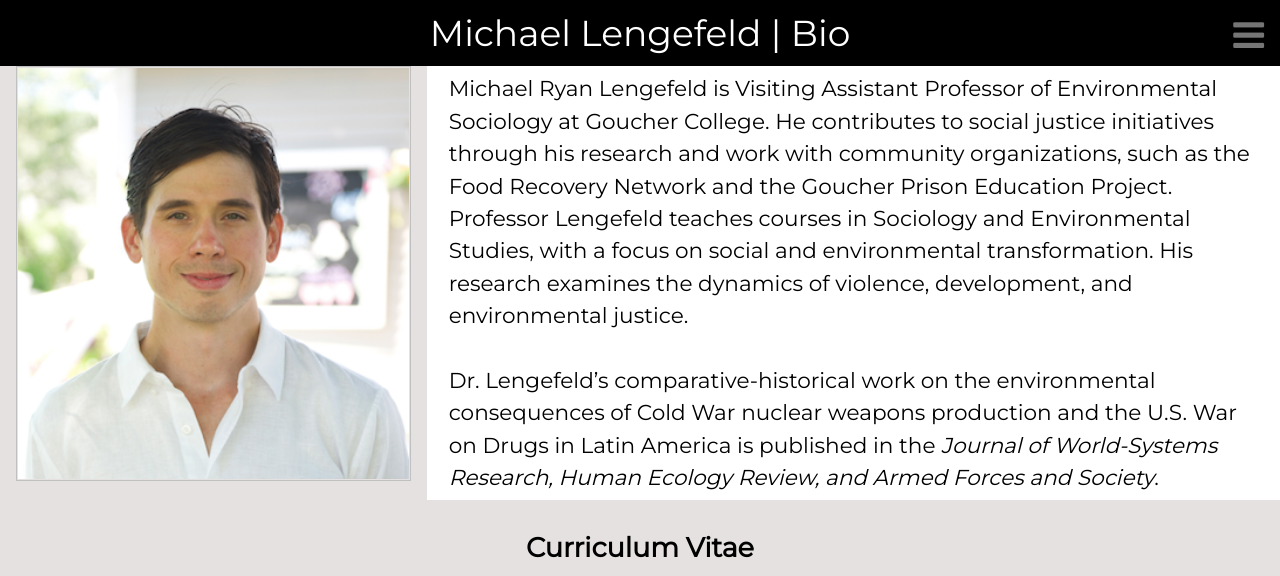
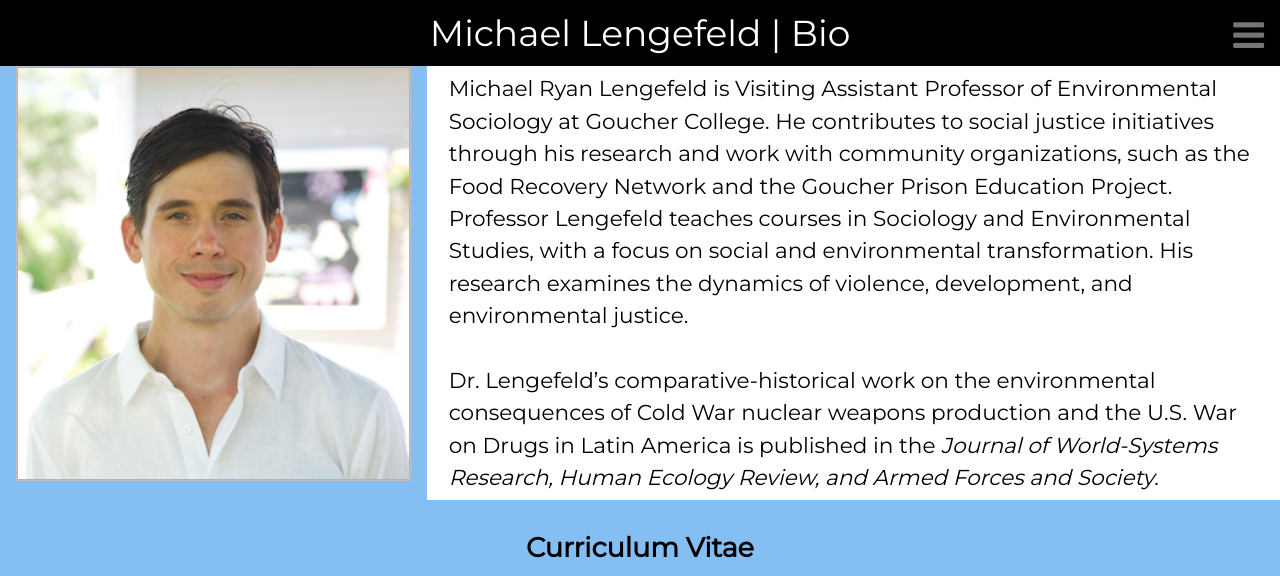
Before and after one commit to resilience1/resilience1.github.io, a Jekyll site: the page built from about/index.html, in a window 1280 px wide. Shown: the top 576 px of the page. Built offline with Jekyll 4.4.1, drawn with Linux system fonts in a browser that asks for light colours; nearby versions of some CDN libraries; grey boxes are pictures that could not be loaded.

Commit message:
Update research.html

```diff
--- a/_layouts/research.html
+++ b/_layouts/research.html
@@ -132,7 +132,7 @@ body, h1,h2,h3,h4,h5,h6 {
 </head>
 
 <!--Background-->
-<body id="bg-img" style="background-color:#e6e1e1;">
+<body id="bg-img" style="background-color:#84BEF2;">
   <style>
 	.center {
   	text-align: center;
```
